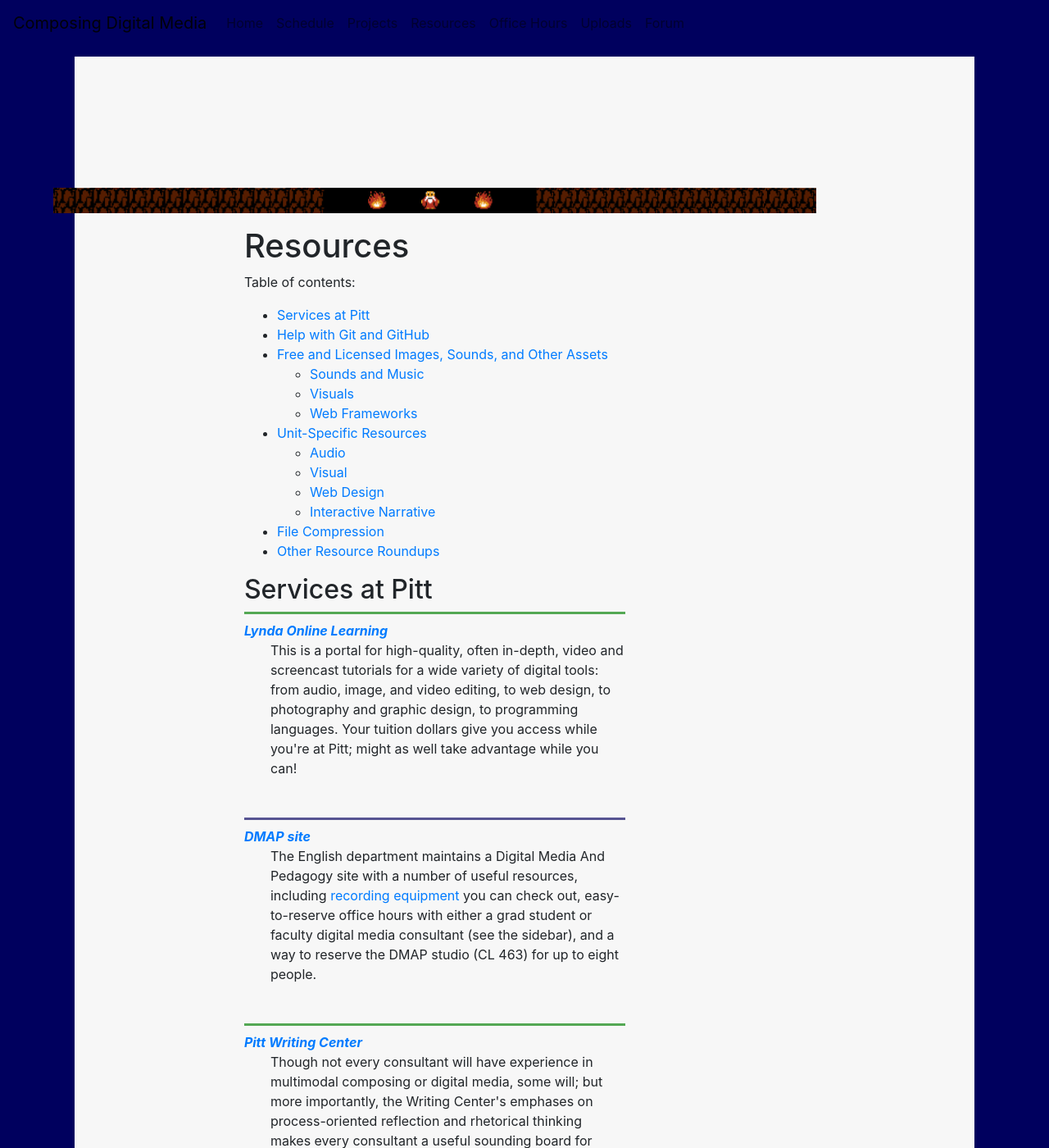
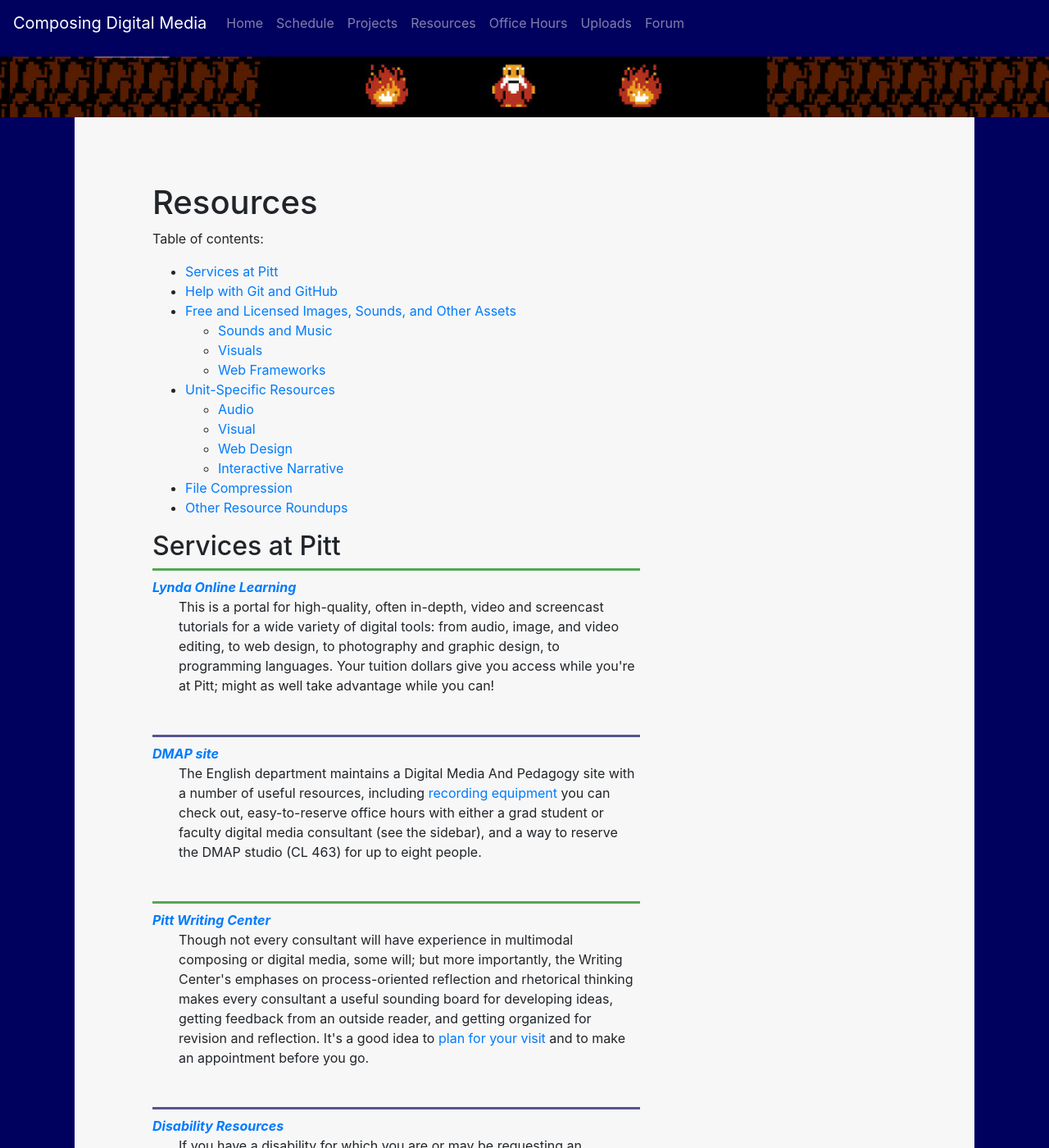
Before and after one commit to benmiller314/cdm2020spring, a Jekyll site: the page built from resources.md, in a window 1280 px wide and 1400 px high. Shown: the whole window at 82% size. Built offline with Jekyll 4.4.1, drawn with Linux system fonts in a browser that asks for light colours; our own code applies the rules of GitHub Pages for plain Markdown files.

Commit message:
improvements to default layout
including: move banner to be part of the nav_top

```diff
--- a/_includes/nav_top.html
+++ b/_includes/nav_top.html
@@ -1,8 +1,11 @@
 <section class="w-100">
 <a class="sr-only sr-only-focusable" href="#content">Skip to main content</a>
   <div class="container">
-    <nav class="navbar navbar-expand-lg navbar-light .bg-light fixed-top">
+    <nav class="navbar navbar-expand-lg navbar-dark .bg-dark fixed-top">
       {% include nav_contents.html %}
     </nav>
+    {% if page.featuredimage %}
+      <img src="{{site.github.baseurl}}/assets/img/{{page.featuredimage}}" alt="{{page.featuredalt}}" title="{{page.featuredtitle}}" class="banner" />
+    {% endif %}
   </div>
 </section>
--- a/_layouts/default.html
+++ b/_layouts/default.html
@@ -4,15 +4,14 @@
   {% include sitewide_head.html %}
 </head>
 <body class="thin_header container-fluid">
-  {% include thin_header.html %}
 <div id="bg" class="container-fluid">
-<div id="fg" class="container-fluid foreground col-xs-10 col-xs-offset-1">
+  {% include nav_top.html %}
 
-  <article class="col-md-8 col-md-offset-2 foreground">
+<div id="fg" class="container-fluid foreground">
 
-    <section id="content">
+  <article class="col-md-8 col-md-offset-2" id="content">
+
       {{content}}
-    </section>
 
   </article>
 </div> <!-- /#fg -->
@@ -22,8 +21,8 @@
 </footer>
 
 <!--jQuery & Twitter Bootstrap JavaScript-->
-<script type="javascript" src="{{site.github.baseurl}}/assets/js/jquery-3.2.1.min.js"></script>
-<script type="javascript" src="{{site.github.baseurl}}/assets/js/bootstrap.js"></script>
+<script type="javascript" src="{{site.github.baseurl}}/assets/js/jquery-3.4.1.min.js"></script>
+<script type="javascript" src="{{site.github.baseurl}}/assets/js/bootstrap.bundle.min.js"></script>
 
 </body>
 </html>
--- a/assets/css/screen.css
+++ b/assets/css/screen.css
@@ -52,6 +52,7 @@ footer {
     color: #d0d0d0;
     bottom: 0;
     margin: 0.5em 10%;
+		font-size: 0.8em;
 }
 
 footer a {
--- a/resources.md
+++ b/resources.md
@@ -1,8 +1,10 @@
 ---
 layout: default
+featuredimage: "dangerous-to-go-alone-wide.jpg"
+featuredalt: "banner: It's dangerous to go alone. Take this!"
+featuredtitle: "image modified from still of *The Legend of Zelda* by Shigeru Miyamoto and Nintendo."
 ---
 
-<img src="assets/img/dangerous-to-go-alone-wide.jpg" class="banner" alt="banner: It's dangerous to go alone. Take this!" title="image modified from still of *The Legend of Zelda* by Shigeru Miyamoto and Nintendo."/>
 
 # Resources
 
```
Also changed, not shown: schedule.md (+2 -1 lines).
